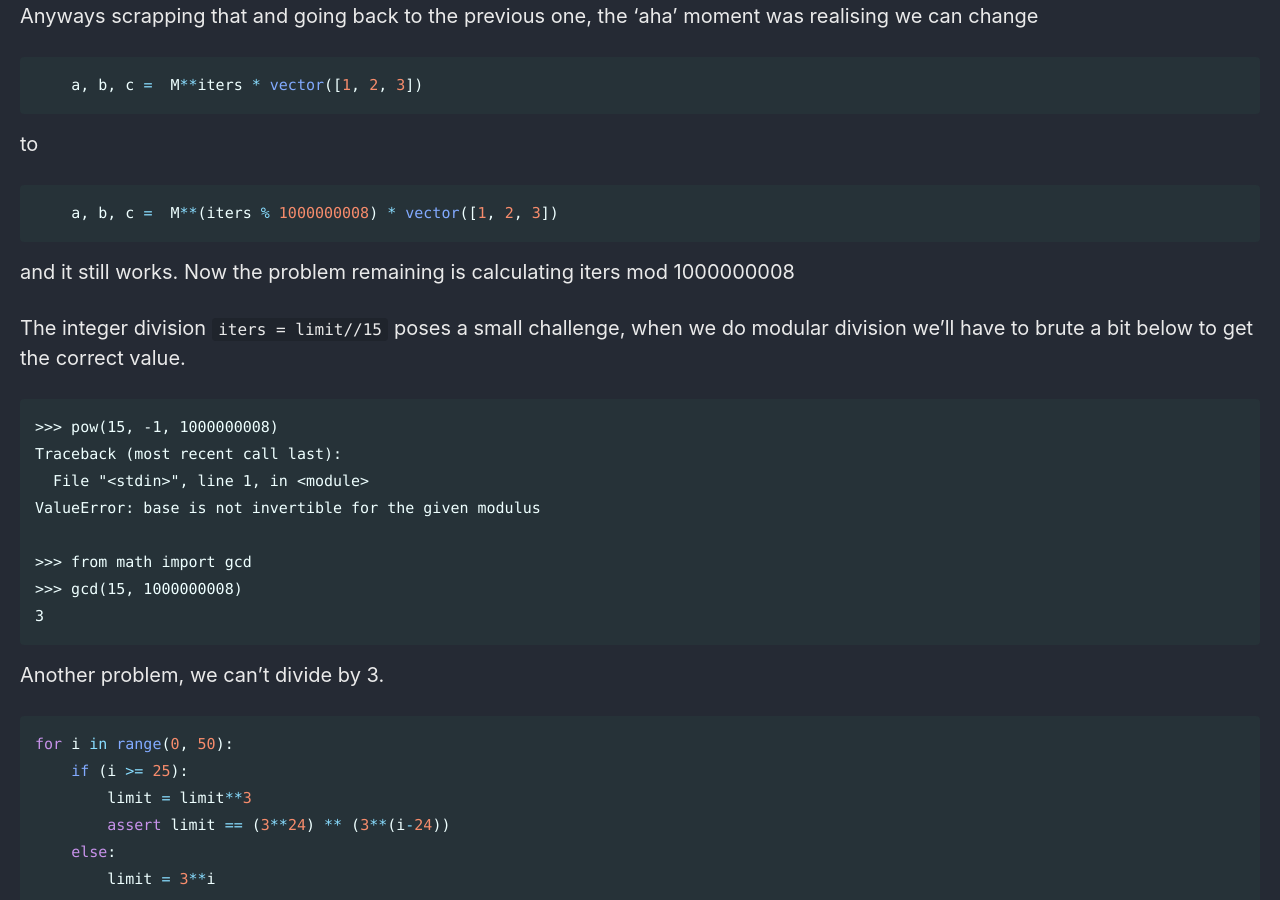
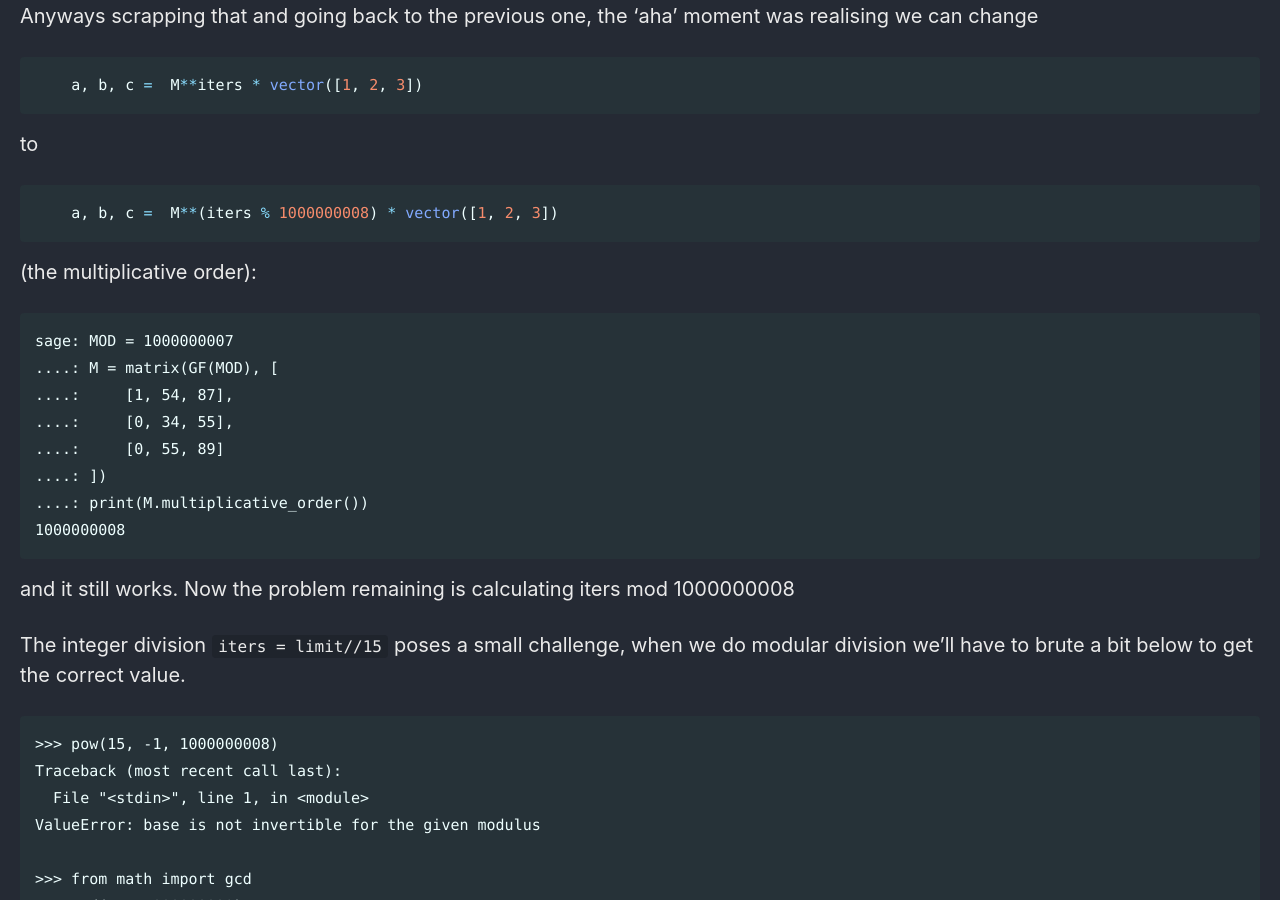
Before and after one commit to Connor-McCartney/Connor-McCartney.github.io, a Jekyll site: the page built from _pages/cryptography/other/b01lers-CTF-2024.md, in a window 1280 px wide and 900 px high, scrolled down 8727 px. Built offline with Jekyll 4.4.1, drawn with Linux system fonts in a browser that asks for light colours; cached includes are drawn as plain includes.

Commit message:
Update b01lers-CTF-2024.md

````diff
--- a/_pages/cryptography/other/b01lers-CTF-2024.md
+++ b/_pages/cryptography/other/b01lers-CTF-2024.md
@@ -353,6 +353,20 @@ to
     a, b, c =  M**(iters % 1000000008) * vector([1, 2, 3])
 ```
 
+(the multiplicative order):
+
+```
+sage: MOD = 1000000007
+....: M = matrix(GF(MOD), [
+....:     [1, 54, 87],
+....:     [0, 34, 55],
+....:     [0, 55, 89]
+....: ])
+....: print(M.multiplicative_order())
+1000000008
+```
+
+
 and it still works. Now the problem remaining is calculating iters mod 1000000008
 
 The integer division `iters = limit//15` poses a small challenge, when we do modular division we'll  have to brute a bit below to get the correct value.
````
